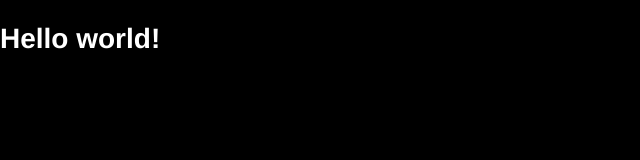
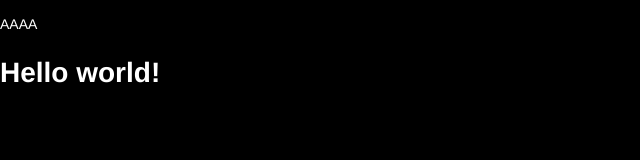
Before and after one commit to IFox99/How-to-break-the-law, a plain HTML site: page index.html in a window 1280 px wide. Shown: the whole page, without its empty margins (0-640 px from the left). Drawn offline with Linux system fonts and the light colour scheme.

Commit message:
Co-authored-by: RuM <18311071+ru44@users.noreply.github.com> Co-authored-by: Я♡M...∞ <18311071+ru44@users.noreply.github.com>

```diff
--- a/index.html
+++ b/index.html
@@ -5,6 +5,7 @@
     <meta http-equiv="X-UA-Compatible" content="IE=edge">
     <meta name="viewport" content="width=device-width, initial-scale=1.0">
     <link rel="stylesheet" href="style.css">
+    <p>AAAA</p>
     <title>My Website</title>
 </head>
 <body>
```
